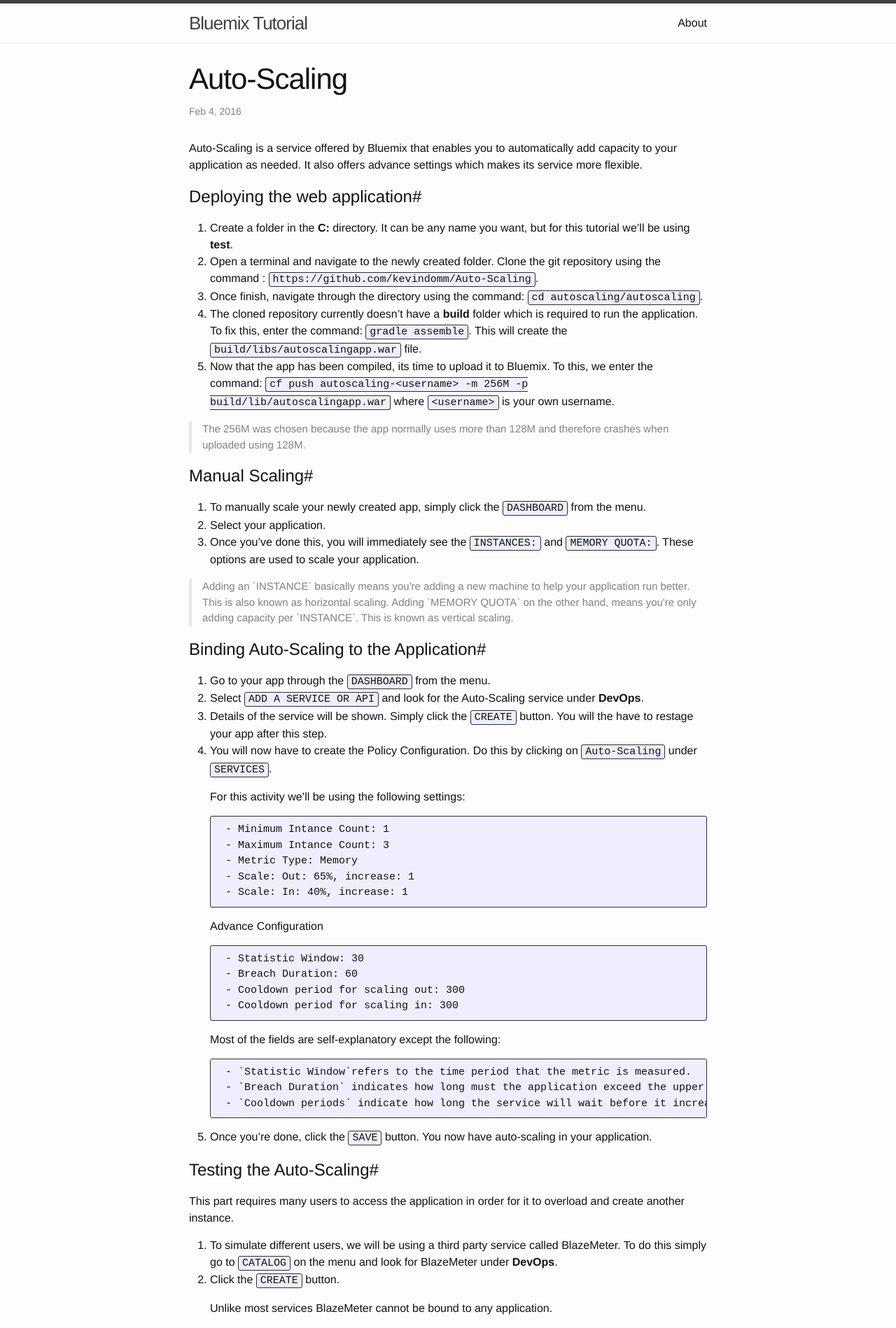
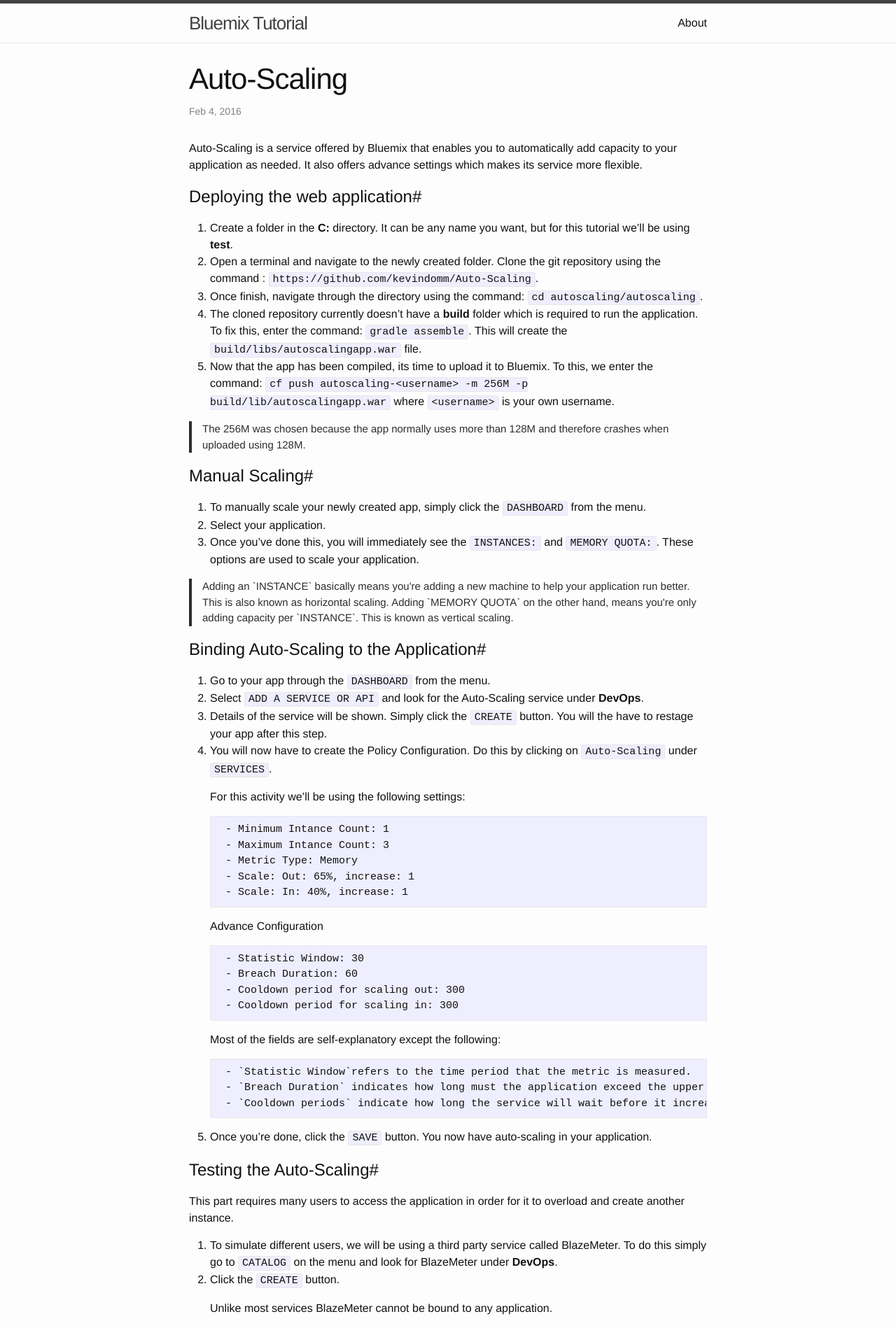
Before and after one commit to kevindomm/kevindomm.github.io, a Jekyll site: the page built from _posts/2016-02-04-auto-scaling.markdown, in a window 1280 px wide. Shown: the top 1898 px of the page at 70% size. Built offline with Jekyll 4.4.1, drawn with Linux system fonts in a browser that asks for light colours; Markdown is read by kramdown in place of the engine named in the settings.

Commit message:
edited lines 113-119

```diff
--- a/_sass/_base.scss
+++ b/_sass/_base.scss
@@ -110,8 +110,8 @@ a {
  * Blockquotes
  */
 blockquote {
-    color: $grey-color;
-    border-left: 4px solid $grey-color-light;
+    color: #2e2e2e;
+    border-left: 4px solid #2e2e2e;
     padding-left: $spacing-unit / 2;
     font-size: 15px;
 
@@ -128,7 +128,7 @@ blockquote {
 pre,
 code {
     font-size: 15px;
-    border: 1px solid #2e2e2e;
+    border: 1px solid $grey-color-light;
     border-radius: 3px;
     background-color: #eef;
 }
```
